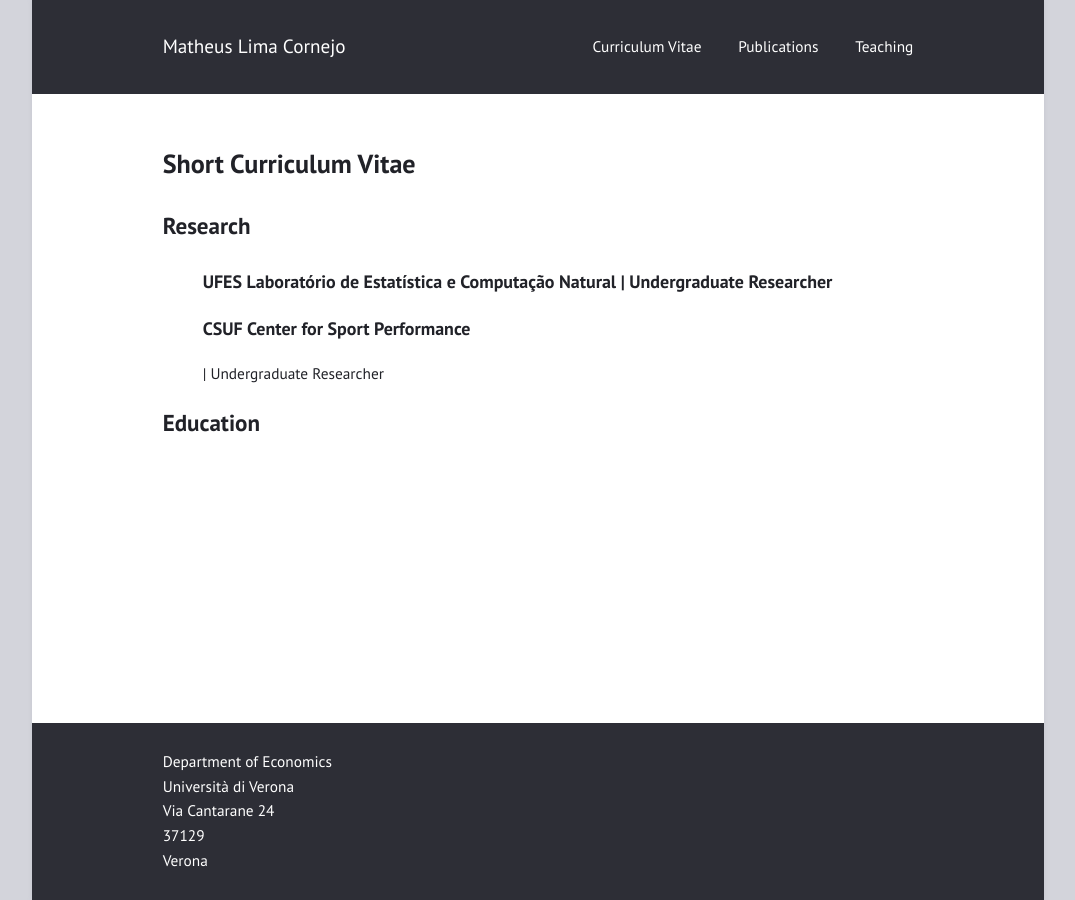
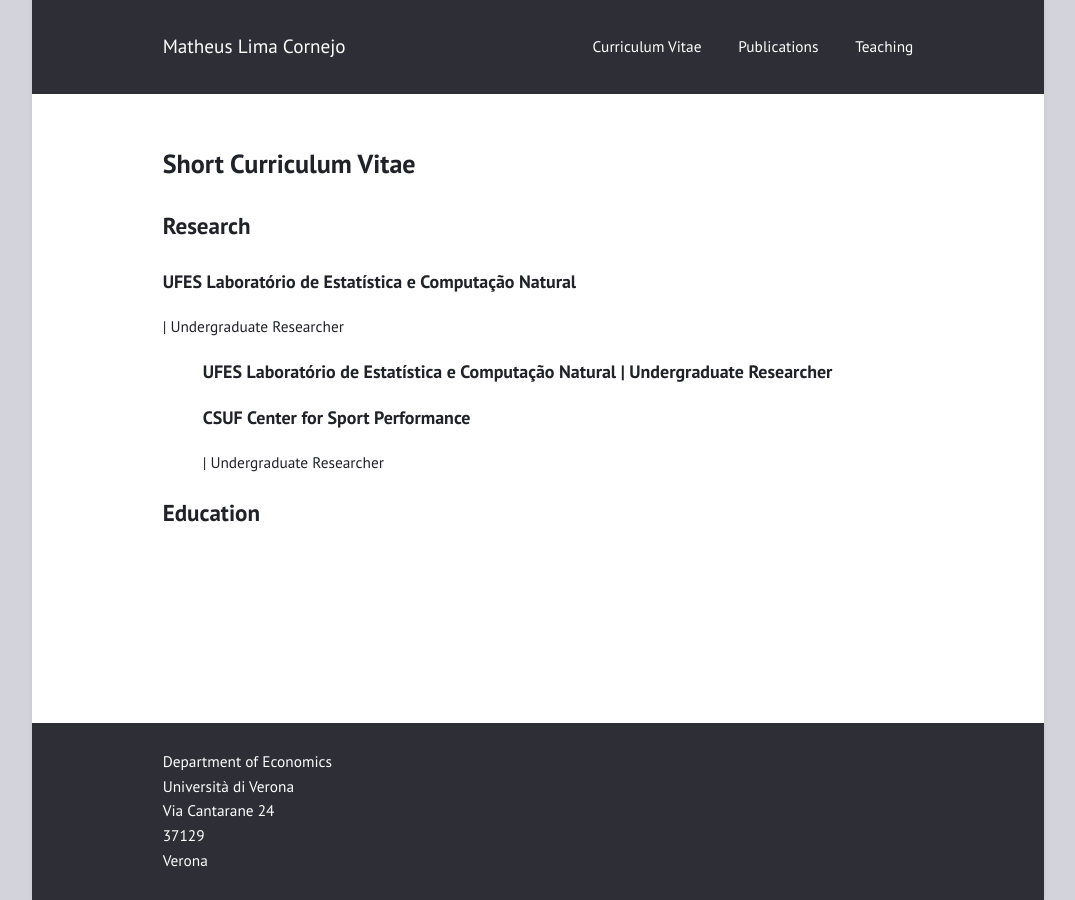
Before and after one commit to limacornejo/limacornejo.github.io, a Jekyll site: the page built from cv.md, in a window 1280 px wide. Shown: the whole page, without its empty margins (102-1177 px from the left). Built offline with Jekyll 4.4.1, drawn with Linux system fonts in a browser that asks for light colours.

Commit message:
Update cv.md

```diff
--- a/cv.md
+++ b/cv.md
@@ -7,6 +7,8 @@ layout: page
 
 <header><h2>Research</h2></header>
 
+<p><h3>UFES Laboratório de Estatística e Computação Natural</h3> | Undergraduate Researcher<p>
+
 <ul style="list-style: none;">
   <li><h3>UFES Laboratório de Estatística e Computação Natural | Undergraduate Researcher</h3></li>
   <li><h3>CSUF Center for Sport Performance</h3> | Undergraduate Researcher</li>
```
